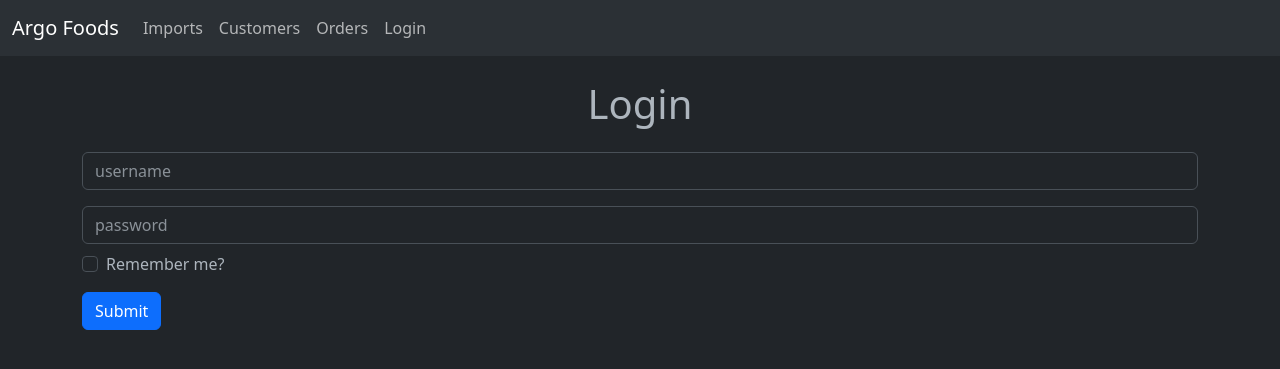
After one commit to dsmxyz/argoImports, a Django app: page /login/ in a window 1280 px wide. The commit adds this page. Shown: the top 369 px of the page. Run offline with Django 4.2, Linux system fonts and the light colour scheme.

Commit message:
Added login/logout function

```diff
--- a/website/templates/base.html
+++ b/website/templates/base.html
@@ -8,6 +8,16 @@
   </head>
 
   {% include 'navbar.html' %}
+  <div class="container mt-4">
+    {% if messages %}
+    {% for message in messages %}
+    <div class="alert alert-warning alert-dismissible fade show" role="alert">
+      {{ message }}
+      <button type="button" class="btn-close" data-bs-dismiss="alert" aria-label="Close"></button>
+    </div>
+    {% endfor %}
+  {% endif %}
+  </div>
 
   <body>
     {% block content %}
--- a/website/templates/home.html
+++ b/website/templates/home.html
@@ -1,5 +1,5 @@
 {% extends 'base.html' %}
 
 {% block content %}
-<h1 class="container text-center mt-2">Homepage</h1>
+<h1 class="container text-center mt-2">Public page</h1>
 {% endblock %}
--- /dev/null
+++ b/website/templates/login.html
@@ -0,0 +1,38 @@
+{% extends 'base.html' %}
+
+{% block content %}
+
+{% if user.is_authenticated %}
+
+<h1 class="container text-center mt-2">User is already logged in.</h1>
+
+{% else %}
+
+<h1 class="container text-center mt-2">Login</h1>
+
+<div class="container mt-4">
+
+    <form method="POST" action="{% url 'login' %}">
+        {% csrf_token %}
+    <form>
+        <div class="mb-3">
+          <input type="text" class="form-control" name="username" placeholder="username" required>
+        </div>
+
+        <div class="mb-2">
+          <input type="password" class="form-control" name="password" placeholder="password" required>
+        </div>
+
+        <div class="mb-3 form-check">
+          <input type="checkbox" class="form-check-input" id="remembercheck">
+          <label class="form-check-label" for="remembercheck">Remember me?</label>
+        </div>
+
+        <button type="submit" class="btn btn-primary">Submit</button>
+      </form>
+    </form>
+</div>
+
+{% endif %}
+
+{% endblock %}
--- a/website/templates/navbar.html
+++ b/website/templates/navbar.html
@@ -8,14 +8,28 @@
       <div class="collapse navbar-collapse" id="navbarSupportedContent">
         <ul class="navbar-nav me-auto mb-2 mb-lg-0">
           <li class="nav-item">
-            <a class="nav-link active" aria-current="page" href="imports.html">Imports</a>
+            <a class="nav-link" aria-current="page" href="imports.html">Imports</a>
           </li>
           <li class="nav-item">
-            <a class="nav-link active" aria-current="page" href="customers.html">Customers</a>
+            <a class="nav-link" aria-current="page" href="customers.html">Customers</a>
           </li>
           <li class="nav-item">
-            <a class="nav-link active" aria-current="page" href="orders.html">Orders</a>
+            <a class="nav-link" aria-current="page" href="orders.html">Orders</a>
           </li>
+
+          {% if user.is_authenticated %}
+
+          <li class="nav-item">
+            <a class="nav-link" href="{% url 'logout' %}">Logout</a>
+          </li>
+
+          {% else %}
+
+          <li class="nav-item">
+            <a class="nav-link" href="{% url 'login' %}">Login</a>
+          </li>
+
+          {% endif %}
       </div>
     </div>
   </nav>
--- a/website/urls.py
+++ b/website/urls.py
@@ -3,5 +3,6 @@ from . import views
 
 urlpatterns = [
     path('', views.home, name='home'),
-
+    path('login/', views.login_user, name='login'),
+    path('logout/', views.logout_user, name='logout'),
 ]
--- a/website/views.py
+++ b/website/views.py
@@ -1,5 +1,29 @@
-from django.shortcuts import render
+from django.shortcuts import render, redirect
+from django.contrib.auth import authenticate, login, logout
+from django.contrib import messages
 
 # Create your views here.
 def home(request):
     return render(request, 'home.html', {})
+
+def login_user(request):
+    # Check to see if the user is logging in to the website
+    if request.method == "POST":
+        username = request.POST['username']
+        password = request.POST['password']
+        # Authenticate user credentials
+        user = authenticate(request, username=username, password=password)
+        if user is not None:
+            login(request, user)
+            messages.success(request, "Successfully logged in")
+            return redirect('home')
+        else:
+            messages.success(request, "Wrong username/password")
+            return redirect('login')
+    else:
+        return render(request, 'login.html', {})
+
+def logout_user(request):
+    logout(request)
+    messages.success(request, "Successfully logged out")
+    return redirect('login')
```
